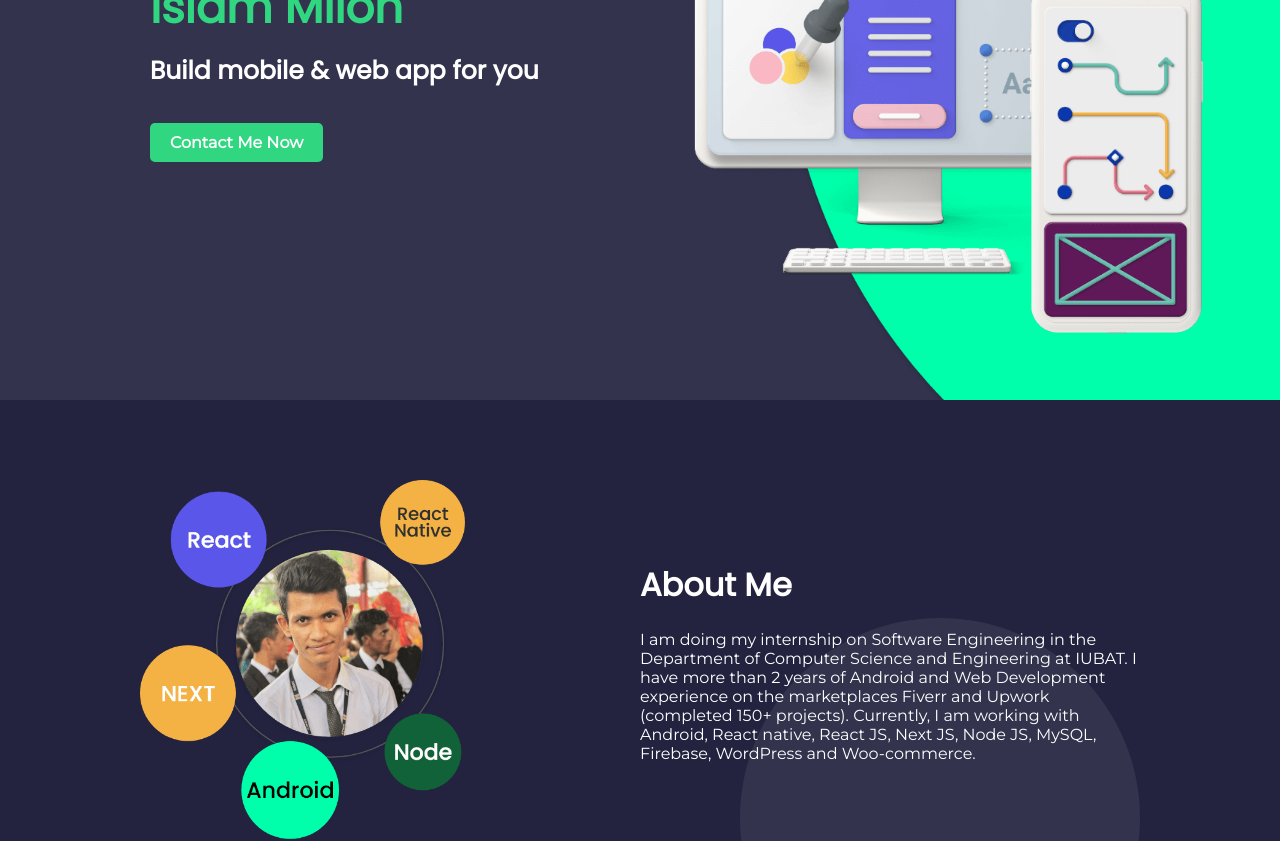
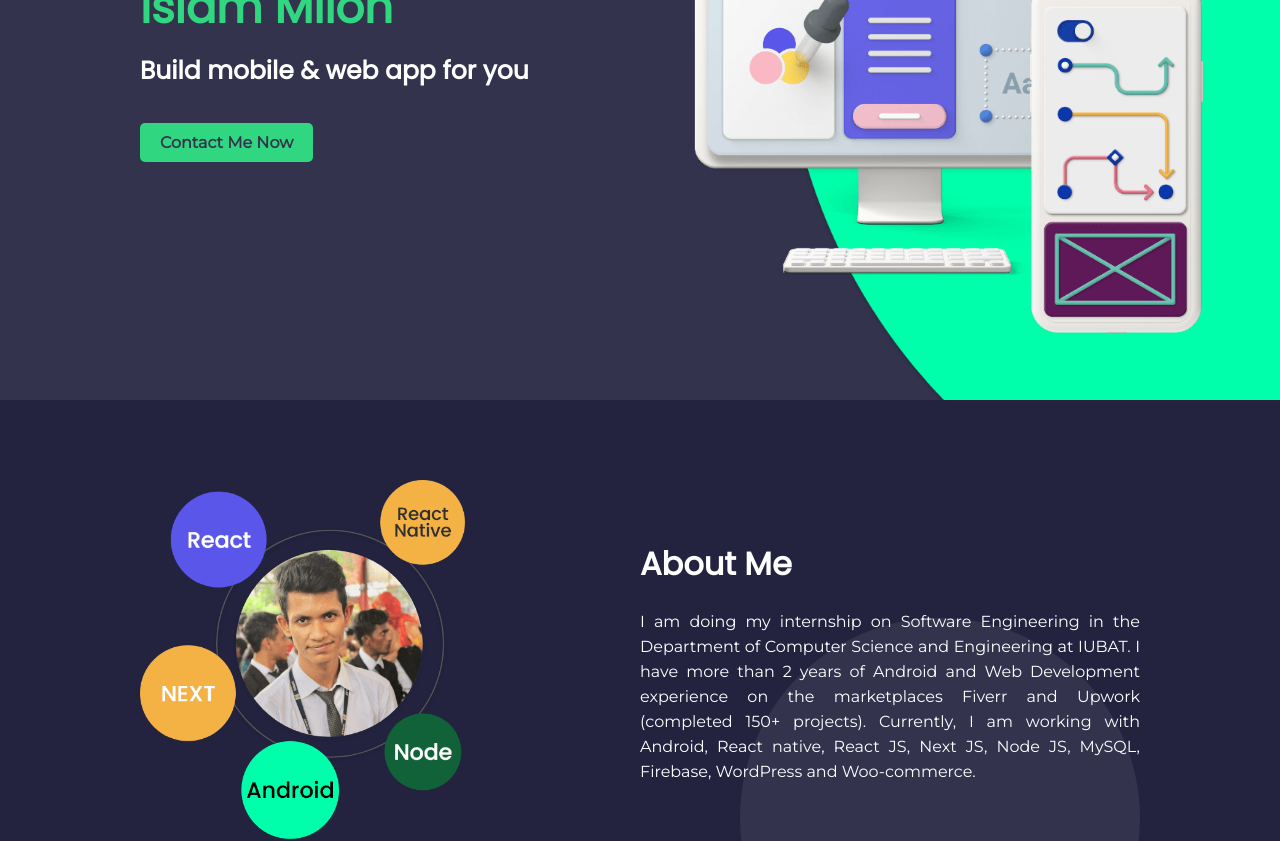
Before and after one commit to milon27/next-js-portfolio, a Next.js app: page / in a window 1280 px wide. Shown: the part 400-1241 px from the top of the page. Built offline with nearby package versions, Linux system fonts and the light colour scheme.

Commit message:
fix some css

```diff
--- a/src/components/home/About.js
+++ b/src/components/home/About.js
@@ -9,7 +9,7 @@ export default function About() {
                     alignSelf: "center"
                 }}>
                     <h1>About Me</h1>
-                    <p>I am doing my internship on Software Engineering in the Department of Computer Science and Engineering at IUBAT. I have more than 2 years of Android and Web Development experience on the marketplaces Fiverr and Upwork (completed 150+ projects). Currently, I am working with Android, React native, React JS, Next JS, Node JS, MySQL, Firebase, WordPress and Woo-commerce.</p>
+                    <p style={{ lineHeight: "25px", textAlign: "justify" }}>I am doing my internship on Software Engineering in the Department of Computer Science and Engineering at IUBAT. I have more than 2 years of Android and Web Development experience on the marketplaces Fiverr and Upwork (completed 150+ projects). Currently, I am working with Android, React native, React JS, Next JS, Node JS, MySQL, Firebase, WordPress and Woo-commerce.</p>
                 </div>
                 <img src="dark-circle.svg" style={{ position: "absolute", right: 0, bottom: "-50%", width: "40%" }} alt="" />
             </div>
--- a/src/components/home/Hero.js
+++ b/src/components/home/Hero.js
@@ -1,8 +1,8 @@
 import Link from 'next/link'
 export default function Hero() {
     return (
-
-        <div className="flex hero-bg">
+        <div className="hero-bg">
+            <div style={{ margin: "auto", maxWidth: "1000px", height: "100vh" }} className="flex">
                 <div className="hero-text">
                     <h5 style={{ fontSize: "20px", marginBottom: "5px" }} className="color-white">This is</h5>
                     <h1 style={{ marginTop: "5px" }}>Md Jahidul <br></br>islam Milon</h1>
@@ -16,5 +16,6 @@ export default function Hero() {
 
                 </div>
             </div>
+        </div >
     )
 }
--- a/styles/globals.css
+++ b/styles/globals.css
@@ -212,7 +212,7 @@ footer{
 
   .btn{
     background-color: #30D780;
-    color: #ffffff;
+    color: #33334e;
     padding: 10px 20px;
     border-radius: 5px;
     font-weight: 600;
@@ -256,7 +256,7 @@ footer{
   /* home page hero */
 .hero-text{
   color:#30D780;
-  padding: 200px 150px;
+  padding: 200px 0px;
   display: flex;
   flex-direction: column;
   justify-content: center;
@@ -276,7 +276,6 @@ footer{
   background-repeat: no-repeat;
   background-position: bottom center;
   background-size: cover;
-  height: 100vh;
   background-color: #33334E;
 }
 
```
Lines whose indentation alone changed are shown as unchanged.
